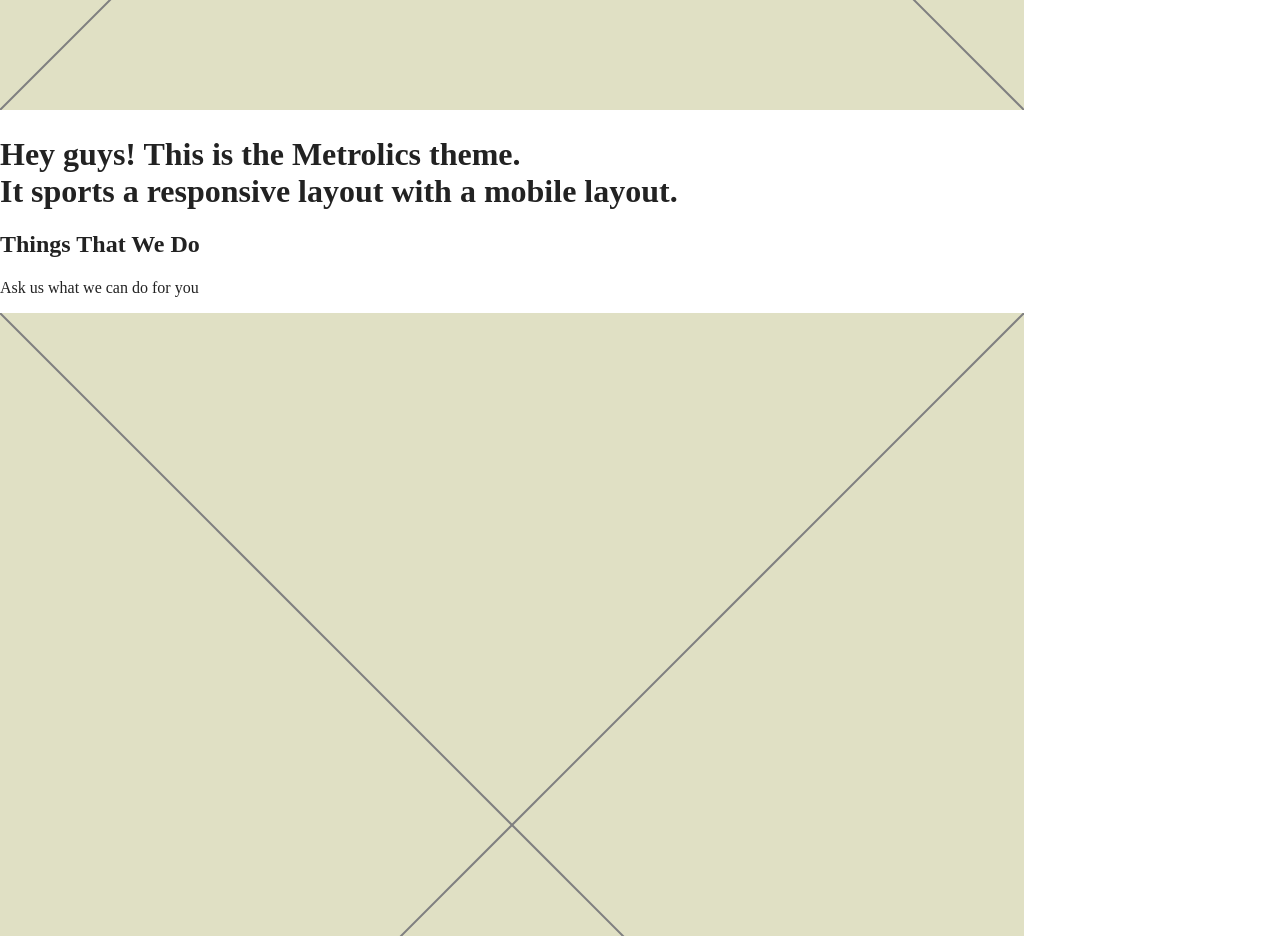
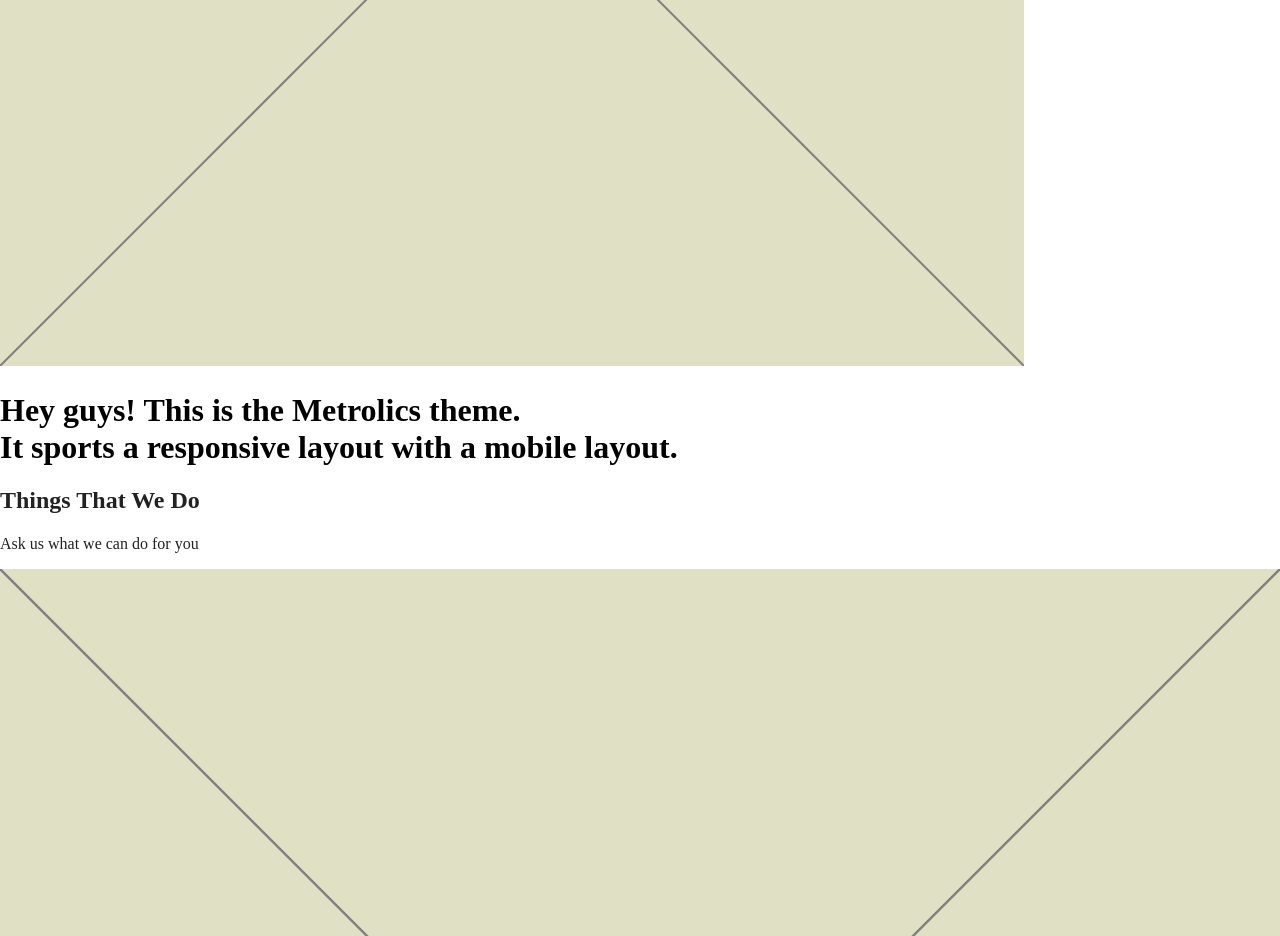
Before and after one commit to irenewuu/project1-lab03, a website built with Parcel: page index.html in a window 1280 px wide. Shown: the part 8660-9596 px from the top of the page. Built offline with nearby package versions, Linux system fonts and the light colour scheme.

Commit message:
main.css setup

```diff
--- a/css/main.css
+++ b/css/main.css
@@ -8,7 +8,7 @@
  */
 
 /* ==========================================================================
-   Base styles: opinionated defaults
+   BASE
    ========================================================================== */
 
 html {
@@ -83,12 +83,33 @@ textarea {
   resize: vertical;
 }
 
+img {
+  width: 100%;
+}
+
+h1 {
+  color: #000;
+}
 /* ==========================================================================
-   Author's custom styles
+   LAYOUT
    ========================================================================== */
 
+
+
+
+
 /* ==========================================================================
-   Helper classes
+   MODULES
+   ========================================================================== */
+
+
+
+
+
+
+
+/* ==========================================================================
+   THEME
    ========================================================================== */
 
 /*
@@ -170,14 +191,38 @@ textarea {
 }
 
 /* ==========================================================================
-   EXAMPLE Media Queries for Responsive Design.
-   These examples override the primary ('mobile first') styles.
-   Modify as content requires.
+   MEDIA QUERIES
    ========================================================================== */
 
-@media only screen and (min-width: 35em) {
-  /* Style adjustments for viewports that meet the condition */
+   /* small only */
+@media screen and (max-width: 39.9375em) {
+
 }
+
+/* medium and up */
+@media screen and (min-width: 40em) {
+
+}
+
+/* medium only */
+@media screen and (min-width: 40em) and (max-width: 63.9375em) {
+
+}
+
+/* large and up */
+@media screen and (min-width: 64em) {
+
+}
+
+/* large only */
+@media screen and (min-width: 64em) and (max-width: 74.9375em) {
+
+}
+
+
+
+
+
 
 @media print,
   (-webkit-min-device-pixel-ratio: 1.25),
```
